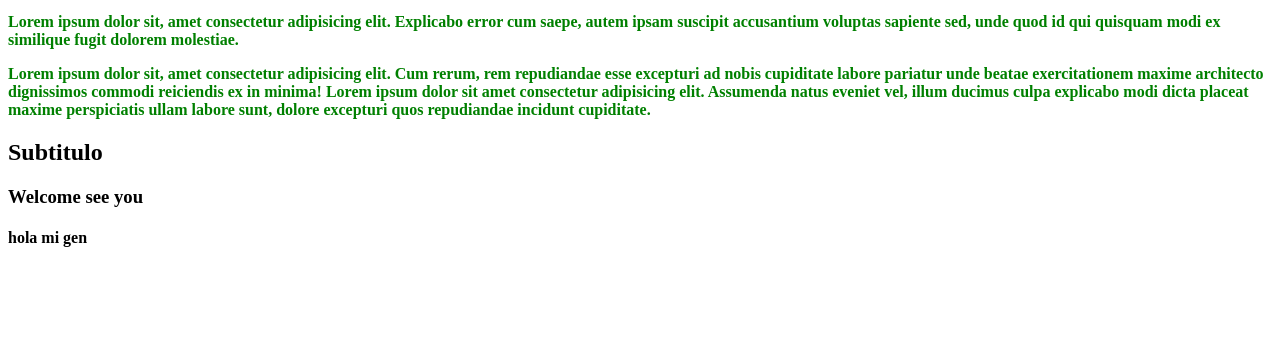
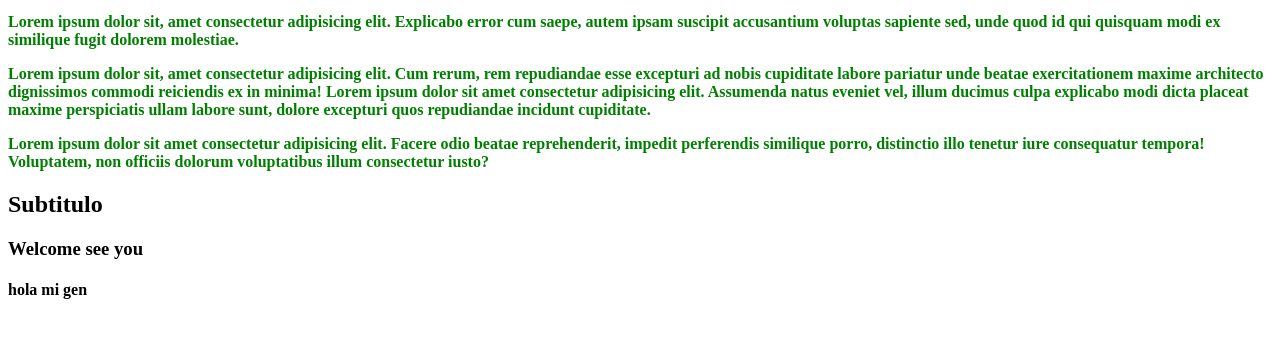
Before and after one commit to imercuadrado/github, a plain HTML site: page index.html in a window 1280 px wide. Shown: the part 119-456 px from the top of the page. Drawn offline with Linux system fonts and the light colour scheme.

Commit message:
Nuevo parrafo agregado

```diff
--- a/index.html
+++ b/index.html
@@ -14,6 +14,8 @@
        Lorem ipsum dolor sit amet consectetur adipisicing elit. Assumenda natus eveniet vel, illum ducimus culpa explicabo modi dicta placeat maxime perspiciatis ullam labore sunt, dolore excepturi quos repudiandae incidunt cupiditate.
     </p>
 
+    <p>Lorem ipsum dolor sit amet consectetur adipisicing elit. Facere odio beatae reprehenderit, impedit perferendis similique porro, distinctio illo tenetur iure consequatur tempora! Voluptatem, non officiis dolorum voluptatibus illum consectetur iusto?</p>
+
     <h2>Subtitulo</h2>
 
     <h3>Welcome see you </h3>
```
